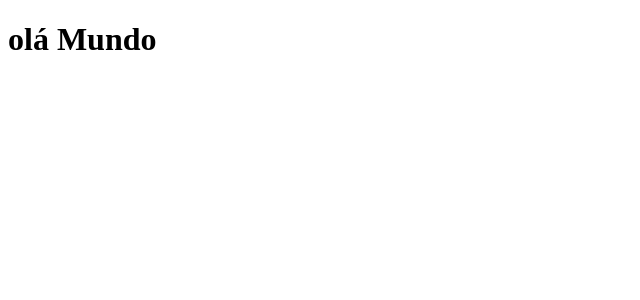
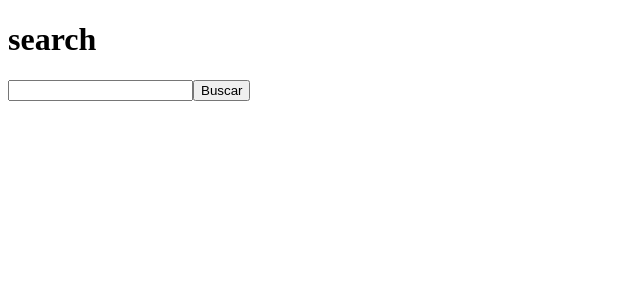
Before and after one commit to joaoMarinho94/perf-react, a Next.js app: page / in a window 1280 px wide. Shown: the top 300 px of the page, without its empty margins (0-640 px from the left). Built offline with nearby package versions, Linux system fonts and the light colour scheme.

Commit message:
feat: create app

```diff
--- a/package.json
+++ b/package.json
@@ -7,7 +7,8 @@
     "build": "next build",
     "start": "next start",
     "test": "jest --watchAll",
-    "coverage": "jest --coverage"
+    "coverage": "jest --coverage",
+    "server": "json-server -d 750 -w -p 3333 ./server.js"
   },
   "dependencies": {
     "axios": "0.21.1",
@@ -35,6 +36,7 @@
     "eslint-plugin-react-hooks": "^4",
     "eslint-plugin-testing-library": "^3.10.2",
     "identity-obj-proxy": "^3.0.0",
+    "json-server": "^0.17.0",
     "prettier": "^2.2.1",
     "typescript": "^4.2.3"
   }
--- /dev/null
+++ b/src/components/ProductItem.tsx
@@ -0,0 +1,15 @@
+interface ProductItemProps {
+  product: {
+    id: string;
+    price: number;
+    title: string;
+  };
+}
+
+export function ProductItem({ product }: ProductItemProps): JSX.Element {
+  return (
+    <div>
+      {product.title} - <strong>{product.price}</strong>
+    </div>
+  );
+}
--- /dev/null
+++ b/src/components/SearchResults.tsx
@@ -0,0 +1,19 @@
+import { ProductItem } from './ProductItem';
+
+interface SearchResultsProps {
+  results: {
+    id: string;
+    price: number;
+    title: string;
+  }[];
+}
+
+export function SearchResults({ results }: SearchResultsProps): JSX.Element {
+  return (
+    <div>
+      {results.map(product => (
+        <ProductItem product={product} />
+      ))}
+    </div>
+  );
+}
--- a/src/pages/index.tsx
+++ b/src/pages/index.tsx
@@ -1,7 +1,35 @@
+import { FormEvent, useState } from 'react';
+import { SearchResults } from '../components/SearchResults';
+
 export default function Home(): JSX.Element {
+  const [search, setSearch] = useState('');
+  const [results, setResults] = useState([]);
+
+  const handleSearch = async (event: FormEvent): Promise<void> => {
+    event.preventDefault();
+
+    if (!search.trim()) return;
+
+    const response = await fetch(`http://localhost:3333/products?q=${search}`);
+    const data = await response.json();
+
+    setResults(data);
+  };
+
   return (
     <>
-      <h1>olá Mundo</h1>
+      <h1>search</h1>
+
+      <form onSubmit={handleSearch}>
+        <input
+          type="text"
+          value={search}
+          onChange={e => setSearch(e.target.value)}
+        />
+        <button type="submit">Buscar</button>
+      </form>
+
+      <SearchResults results={results} />
     </>
   );
 }
```
Also changed, not shown: server.js (added, +15 -0 lines), 1 other file (tests, documents, lock files or other folders).
